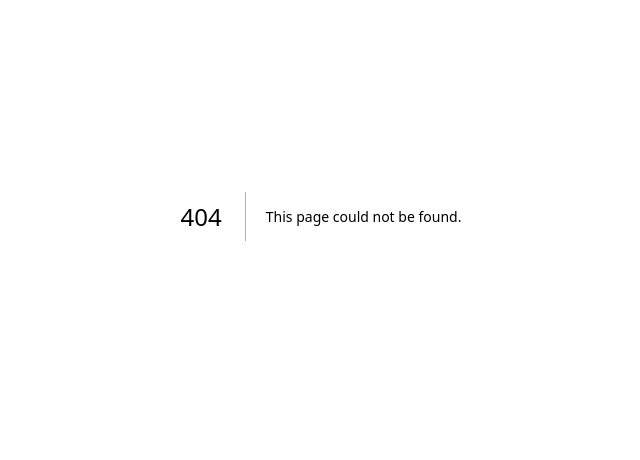
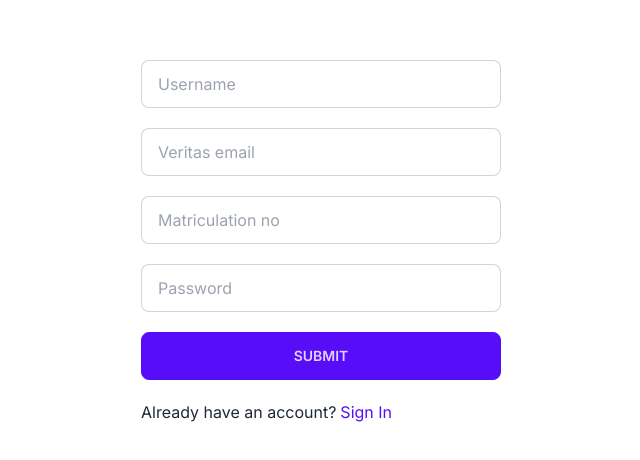
Before and after one commit to ElBalor/online_reg, a Next.js app: page /sign-up in a window 1280 px wide. Before the commit this address had no page. Shown: the part 184-644 px from the top of the page, without its empty margins (319-959 px from the left). Built offline with nearby package versions, Linux system fonts and the light colour scheme; no server answers.

Commit message:
Add untracked files and directories

```diff
--- /dev/null
+++ b/app/(auth)/layout.tsx
@@ -0,0 +1,11 @@
+export default function AuthLayout({
+  children,
+}: {
+  children: React.ReactNode;
+}) {
+  return (
+    <div className="h-screen w-full flex flex-col items-center justify-center">
+      {children}
+    </div>
+  );
+}
--- /dev/null
+++ b/app/(auth)/sign-in/page.tsx
@@ -0,0 +1,88 @@
+"use client";
+
+import { supabase } from "@/app/lib/supabase";
+import Link from "next/link";
+import { useRouter } from "next/navigation";
+import { useState } from "react";
+
+export default function SignIn() {
+  const [matriculationNo, setMatriculationNo] = useState("");
+  const [password, setPassword] = useState("");
+  const [isLoading, setIsLoading] = useState(false);
+  const router = useRouter();
+
+  if (localStorage.getItem("user")) {
+    router.push("/");
+  }
+
+  const handleSubmit = async () => {
+    setIsLoading(true);
+    try {
+      const { data, error } = await supabase
+        .from("users")
+        .select()
+        .eq("matriculationNo", matriculationNo)
+        .eq("password", password)
+        .single();
+
+      if (error) {
+        throw new Error(error.message);
+      }
+
+      if (data) {
+        // Store user data in local storage
+        localStorage.setItem("user", JSON.stringify(data));
+        router.push("/");
+
+        // You may want to redirect the user to another page or update the UI accordingly
+      } else {
+        throw new Error("Invalid user credentials");
+      }
+    } catch (err) {
+      console.error(err);
+    } finally {
+      setIsLoading(false);
+    }
+  };
+
+  return (
+    <div>
+      <h3 className="text-2xl font-bold text-white text-center">Sign In</h3>
+      <div className="w-96 mt-5 rounded-box space-y-5 p-3">
+        <input
+          type="text"
+          placeholder="Matric no"
+          value={matriculationNo}
+          onChange={(e) => setMatriculationNo(e.currentTarget.value)}
+          className="input input-bordered w-full"
+        />
+
+        <input
+          type="password"
+          placeholder="Password"
+          value={password}
+          onChange={(e) => setPassword(e.currentTarget.value)}
+          className="input input-bordered w-full"
+        />
+        <button
+          onClick={() => handleSubmit()}
+          className="btn btn-primary w-full"
+          disabled={isLoading}
+        >
+          {isLoading ? (
+            <span className="loading loading-ring loading-md"></span>
+          ) : (
+            "Submit"
+          )}
+        </button>
+
+        <p className="flex space-x-1">
+          <span>Don't have an account?</span>
+          <Link className="text-primary" href="/sign-up">
+            Sign Up
+          </Link>
+        </p>
+      </div>
+    </div>
+  );
+}
--- /dev/null
+++ b/app/(auth)/sign-up/page.tsx
@@ -0,0 +1,133 @@
+"use client"; // It seems like a comment, make sure it's valid if you intended to use it as an import
+
+import { supabase } from "@/app/lib/supabase";
+import Link from "next/link";
+import { useRouter } from "next/navigation";
+import { useState } from "react";
+import { toast } from "sonner";
+
+export default function SignUp() {
+  const [username, setUsername] = useState("");
+  const [email, setEmail] = useState("");
+  const [password, setPassword] = useState("");
+  const [matriculationNo, setMatriculationNo] = useState("");
+  const [isLoading, setIsLoading] = useState(false);
+  const router = useRouter();
+
+  if (localStorage.getItem("user")) {
+    router.push("/");
+  }
+
+  const handleSubmit = async () => {
+    setIsLoading(true);
+    try {
+      const { data: existingUser } = await supabase
+        .from("users")
+        .select("id")
+        .eq("username", username)
+        .single();
+
+      if (existingUser) {
+        throw new Error("Username is already in use.");
+      }
+
+      // Check if matriculation number is already in use
+      const { data: existingMatriculationNo } = await supabase
+        .from("users")
+        .select("id")
+        .eq("matriculationNo", matriculationNo)
+        .single();
+
+      if (existingMatriculationNo) {
+        throw new Error("Matriculation number is already in use.");
+      }
+
+      // If both checks pass, proceed with registration
+      const { data, error } = await supabase
+        .from("users")
+        .insert({ username, email, password, matriculationNo })
+        .single();
+
+      if (error) {
+        toast("An internal server error occurred during registration.");
+        throw new Error(
+          "An internal server error occurred during registration."
+        );
+      } else {
+        // Registration successful, redirect the user to the login page
+        console.log("User registered successfully");
+
+        // Store user data in local storage
+        localStorage.setItem("user", JSON.stringify(data));
+        // Clear the input fields after successful registration
+        router.push("/");
+        setUsername("");
+        setEmail("");
+        setMatriculationNo("");
+        setPassword("");
+      }
+    } catch (err) {
+      console.error(err);
+    } finally {
+      setIsLoading(false);
+    }
+  };
+
+  return (
+    <div>
+      <h3 className="text-2xl font-bold text-white text-center">Sign Up</h3>
+
+      <div className="w-96 mt-5 rounded-box space-y-5 p-3">
+        <input
+          type="text"
+          value={username}
+          onChange={(e) => setUsername(e.currentTarget.value)}
+          placeholder="Username"
+          className="input input-bordered w-full"
+        />
+
+        <input
+          type="email"
+          value={email}
+          onChange={(e) => setEmail(e.currentTarget.value)}
+          placeholder="Veritas email"
+          className="input input-bordered w-full"
+        />
+        <input
+          type="text"
+          value={matriculationNo}
+          onChange={(e) => setMatriculationNo(e.currentTarget.value)}
+          placeholder="Matriculation no"
+          className="input input-bordered w-full"
+        />
+
+        <input
+          type="password"
+          value={password}
+          onChange={(e) => setPassword(e.currentTarget.value)}
+          placeholder="Password"
+          className="input input-bordered w-full"
+        />
+
+        <button
+          onClick={() => handleSubmit()}
+          className="btn btn-primary w-full"
+          disabled={isLoading}
+        >
+          {isLoading ? (
+            <span className="loading loading-ring loading-md"></span>
+          ) : (
+            "Submit"
+          )}
+        </button>
+
+        <p className="flex space-x-1">
+          <span>Already have an account?</span>
+          <Link className="text-primary" href="/sign-in">
+            Sign In
+          </Link>
+        </p>
+      </div>
+    </div>
+  );
+}
--- /dev/null
+++ b/app/lib/supabase.ts
@@ -0,0 +1,9 @@
+import { createClient } from "@supabase/supabase-js";
+
+const supabaseUrl = process.env.NEXT_PUBLIC_SUPABASE_URL;
+const supabaseKey = process.env.NEXT_PUBLIC_SUPABASE_ANON_KEY;
+
+export const supabase = createClient(
+  supabaseUrl as string,
+  supabaseKey as string
+);
```
